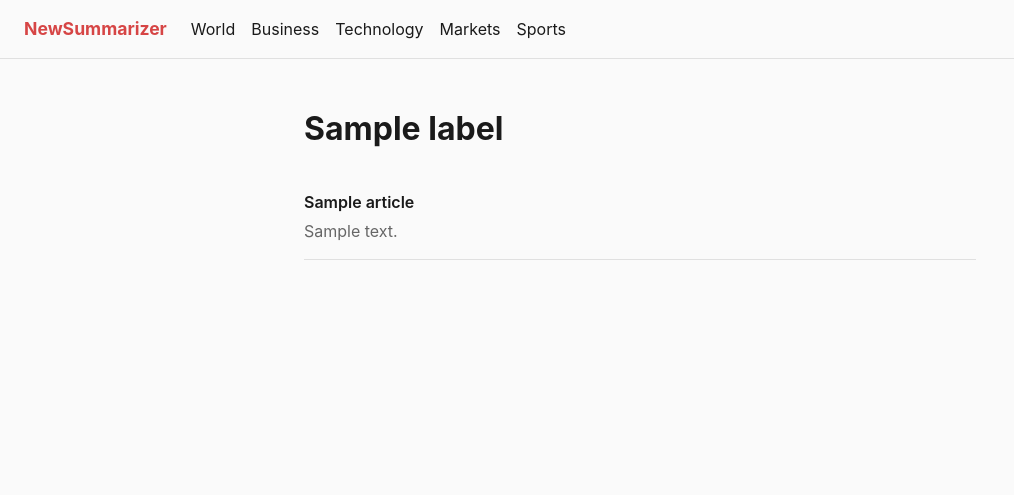
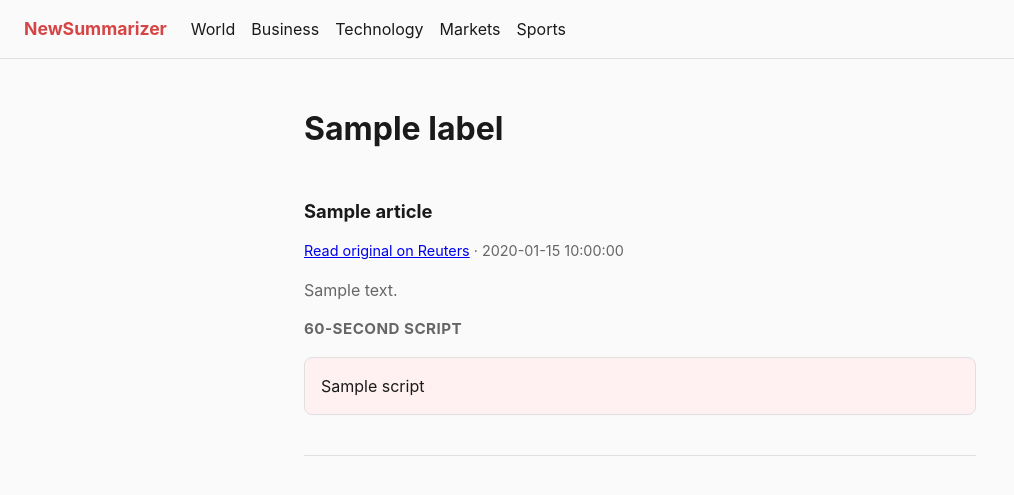
Before and after one commit to RotanakLim/NewSummarizer-, a Flask app: template templates/category.html in a window 1280 px wide. Shown: the top 495 px of the page, without its empty margins (0-1014 px from the left). Run offline with Flask 3, Linux system fonts and the light colour scheme; the template is opened without the code that fills it: most values are stand-ins (such as "Sample title", 1, 10 or a date in 2020).

Commit message:
Fix RSS parse error and show scripts inline per category
- Sanitize invalid XML control chars and set a proper User-Agent when
  fetching feeds, fixing "not well-formed (invalid token)" errors some
  Reuters feeds triggered in strict XML parsing.
- Category pages now generate a script for every article and show it
  alongside the summary and original Reuters link, instead of requiring
  a click into a separate article page.
- Remove the now-unused /article/<id> route and template.

Co-Authored-By: Claude Sonnet 5 <noreply@anthropic.com>
Claude-Session: https://claude.ai/code/session_01WVhhqhijhHKYBRm1Hsa7zz

```diff
--- a/app.py
+++ b/app.py
@@ -4,8 +4,8 @@ load_dotenv()
 
 from flask import Flask, render_template, abort
 
-from config import CATEGORY_LABELS
-from services.feeds import get_articles, get_article
+from config import CATEGORY_ARTICLE_LIMIT, CATEGORY_LABELS
+from services.feeds import get_articles
 from services.script_generator import generate_script
 
 app = Flask(__name__)
@@ -29,9 +29,17 @@ def category(category):
     error = None
     articles = []
     try:
-        articles = get_articles(category)
+        articles = get_articles(category, limit=CATEGORY_ARTICLE_LIMIT)
     except (ValueError, RuntimeError) as exc:
         error = str(exc)
+
+    for art in articles:
+        try:
+            art["script"] = generate_script(art)
+            art["script_error"] = None
+        except RuntimeError as exc:
+            art["script"] = None
+            art["script_error"] = str(exc)
 
     return render_template(
         "category.html",
@@ -42,22 +50,6 @@ def category(category):
     )
 
 
-@app.route("/article/<article_id>")
-def article(article_id):
-    art = get_article(article_id)
-    if art is None:
-        abort(404)
-
-    script = None
-    error = None
-    try:
-        script = generate_script(art)
-    except RuntimeError as exc:
-        error = str(exc)
-
-    return render_template("article.html", article=art, script=script, error=error)
-
-
 @app.errorhandler(404)
 def not_found(_exc):
     return render_template("404.html"), 404
--- a/config.py
+++ b/config.py
@@ -25,3 +25,7 @@ ANTHROPIC_MODEL = os.environ.get("ANTHROPIC_MODEL", "claude-sonnet-5")
 # Target word count for a spoken script that runs ~60 seconds
 # (roughly 150 words/minute for clear, energetic narration).
 SCRIPT_TARGET_WORDS = 155
+
+# A category page generates a script per article via the Anthropic API, so
+# this is kept small to keep page load times and API cost reasonable.
+CATEGORY_ARTICLE_LIMIT = 8
--- a/services/feeds.py
+++ b/services/feeds.py
@@ -1,22 +1,38 @@
 """Fetching and parsing Reuters RSS feeds."""
-import hashlib
 import re
+import urllib.error
+import urllib.request
 
 import feedparser
 
 from config import CATEGORY_FEEDS
 
-# In-memory cache so an article picked from a listing page can be looked up
-# again by id when the user opens it, without re-fetching the whole feed.
-_ARTICLE_CACHE: dict[str, dict] = {}
+# Control characters that are illegal inside XML 1.0 documents. Some feeds
+# include them (e.g. in a headline or summary) which makes strict XML
+# parsers choke with "not well-formed (invalid token)" even though the rest
+# of the document is fine, so they're stripped out before parsing.
+_INVALID_XML_CHARS_RE = re.compile(r"[\x00-\x08\x0B\x0C\x0E-\x1F]")
 
-
-def _make_id(link: str) -> str:
-    return hashlib.sha1(link.encode("utf-8")).hexdigest()[:12]
+_REQUEST_HEADERS = {
+    # Some feed hosts reject the default urllib/feedparser user agent.
+    "User-Agent": (
+        "Mozilla/5.0 (compatible; NewSummarizerBot/1.0; "
+        "+https://github.com/RotanakLim/NewSummarizer-)"
+    )
+}
 
 
 def _strip_html(text: str) -> str:
     return re.sub(r"<[^>]+>", "", text or "").strip()
+
+
+def _fetch_feed_bytes(feed_url: str) -> bytes:
+    request = urllib.request.Request(feed_url, headers=_REQUEST_HEADERS)
+    try:
+        with urllib.request.urlopen(request, timeout=15) as response:
+            return response.read()
+    except (urllib.error.URLError, TimeoutError) as exc:
+        raise RuntimeError(f"Could not reach feed at {feed_url}: {exc}") from exc
 
 
 def get_articles(category: str, limit: int = 20) -> list[dict]:
@@ -27,7 +43,10 @@ def get_articles(category: str, limit: int = 20) -> list[dict]:
     if not feed_url:
         raise ValueError(f"Unknown category: {category}")
 
-    parsed = feedparser.parse(feed_url)
+    raw = _fetch_feed_bytes(feed_url)
+    cleaned = _INVALID_XML_CHARS_RE.sub("", raw.decode("utf-8", errors="replace"))
+
+    parsed = feedparser.parse(cleaned)
     if parsed.bozo and not parsed.entries:
         raise RuntimeError(f"Could not load feed for '{category}': {parsed.bozo_exception}")
 
@@ -36,20 +55,12 @@ def get_articles(category: str, limit: int = 20) -> list[dict]:
         link = entry.get("link", "")
         summary = _strip_html(entry.get("summary", "") or entry.get("description", ""))
         article = {
-            "id": _make_id(link),
             "title": entry.get("title", "Untitled"),
             "link": link,
             "summary": summary,
             "published": entry.get("published", ""),
             "category": category,
         }
-        _ARTICLE_CACHE[article["id"]] = article
         articles.append(article)
 
     return articles
-
-
-def get_article(article_id: str) -> dict | None:
-    """Look up a previously fetched article by id. Returns None if it isn't
-    in the cache (e.g. the app restarted or the feed was never loaded)."""
-    return _ARTICLE_CACHE.get(article_id)
--- a/static/style.css
+++ b/static/style.css
@@ -81,20 +81,24 @@ main {
 .article-list { list-style: none; padding: 0; }
 
 .article-item {
-  padding: 1rem 0;
+  padding: 1.5rem 0;
   border-bottom: 1px solid var(--border);
 }
 
-.article-item a {
-  font-weight: 600;
-  color: var(--fg);
-  text-decoration: none;
+.article-item h2 {
+  margin: 0 0 0.3rem;
+  font-size: 1.15rem;
 }
 
-.article-item a:hover { color: var(--accent); }
+.article-item h3 {
+  margin: 1rem 0 0.4rem;
+  font-size: 0.95rem;
+  color: var(--muted);
+  text-transform: uppercase;
+  letter-spacing: 0.03em;
+}
 
-.article-item p {
-  margin: 0.3rem 0 0;
+.article-item .summary {
   color: var(--muted);
 }
 
--- a/templates/category.html
+++ b/templates/category.html
@@ -11,8 +11,19 @@
     <ul class="article-list">
       {% for a in articles %}
         <li class="article-item">
-          <a href="{{ url_for('article', article_id=a.id) }}">{{ a.title }}</a>
-          {% if a.summary %}<p>{{ a.summary }}</p>{% endif %}
+          <h2>{{ a.title }}</h2>
+          <p class="article-meta">
+            <a href="{{ a.link }}" target="_blank" rel="noopener">Read original on Reuters</a>
+            {% if a.published %}&middot; {{ a.published }}{% endif %}
+          </p>
+          {% if a.summary %}<p class="summary">{{ a.summary }}</p>{% endif %}
+
+          <h3>60-second script</h3>
+          {% if a.script_error %}
+            <p class="error">Couldn't generate a script: {{ a.script_error }}</p>
+          {% else %}
+            <pre class="script-box">{{ a.script }}</pre>
+          {% endif %}
         </li>
       {% endfor %}
     </ul>
```
Also changed, not shown: templates/article.html (deleted, +0 -18 lines).
